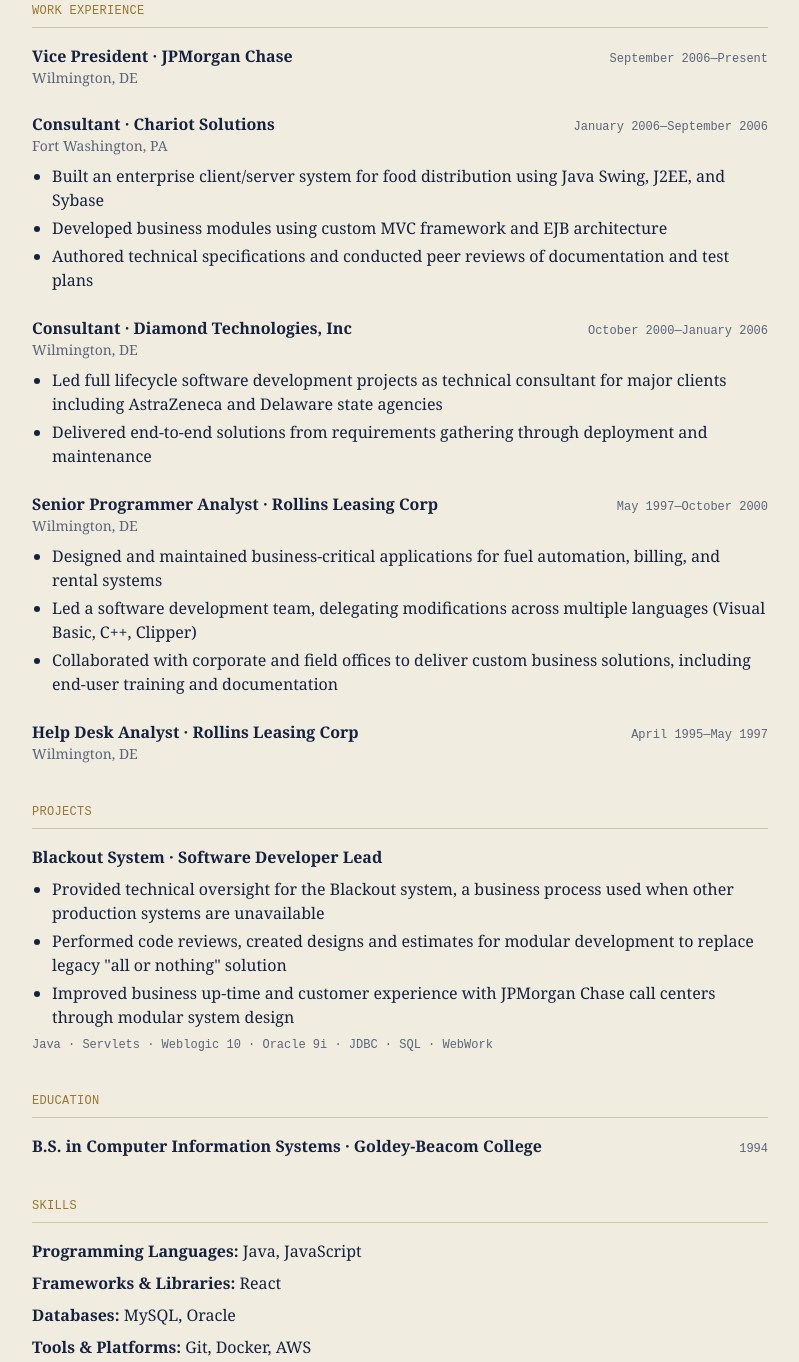
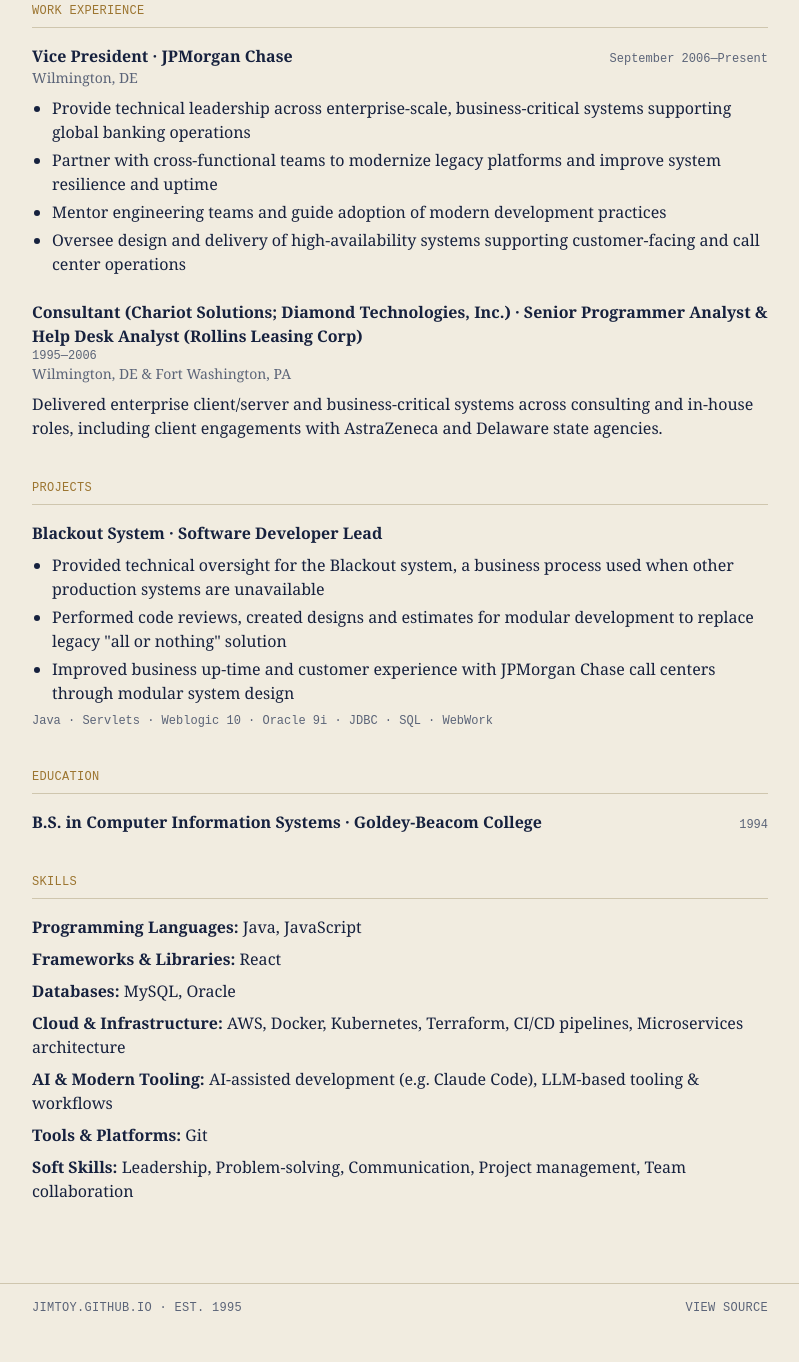
Before and after one commit to jimtoy/jimtoy.github.io, an Astro site: page /resume in a window 1280 px wide. Shown: the part 230-1592 px from the top of the page, without its empty margins (240-1039 px from the left). After the commit the page ends 1562 px from the top, so only its background shows below. Built offline with nearby package versions, Linux system fonts and the light colour scheme; Astro itself is replaced by a stand-in of ours.

Commit message:
Modernize and tighten resume content
- Fill in the JPMorgan Chase VP role (2006-Present) with generic
  placeholder bullets -- this was previously empty despite being 20
  years of career history. Jim will refine these with real specifics
  later.
- Condense the four pre-2006 roles (Chariot Solutions, Diamond
  Technologies, Rollins Leasing x2) into a single "Earlier Career"
  block, dropping dated per-role tech bullets (Clipper, Visual Basic,
  EJB) that read as more dated than helpful.
- Expand skills with Cloud & Infrastructure (Kubernetes, Terraform,
  CI/CD, microservices) and AI & Modern Tooling categories, without
  removing any existing skills.

```diff
--- a/src/data/resume.ts
+++ b/src/data/resume.ts
@@ -12,48 +12,21 @@ export const resume = {
 			location: "Wilmington, DE",
 			title: "Vice President",
 			dates: "September 2006—Present",
-			bullets: [] as string[],
-		},
-		{
-			company: "Chariot Solutions",
-			location: "Fort Washington, PA",
-			title: "Consultant",
-			dates: "January 2006—September 2006",
 			bullets: [
-				"Built an enterprise client/server system for food distribution using Java Swing, J2EE, and Sybase",
-				"Developed business modules using custom MVC framework and EJB architecture",
-				"Authored technical specifications and conducted peer reviews of documentation and test plans",
+				"Provide technical leadership across enterprise-scale, business-critical systems supporting global banking operations",
+				"Partner with cross-functional teams to modernize legacy platforms and improve system resilience and uptime",
+				"Mentor engineering teams and guide adoption of modern development practices",
+				"Oversee design and delivery of high-availability systems supporting customer-facing and call center operations",
 			],
 		},
-		{
-			company: "Diamond Technologies, Inc",
-			location: "Wilmington, DE",
-			title: "Consultant",
-			dates: "October 2000—January 2006",
-			bullets: [
-				"Led full lifecycle software development projects as technical consultant for major clients including AstraZeneca and Delaware state agencies",
-				"Delivered end-to-end solutions from requirements gathering through deployment and maintenance",
-			],
-		},
-		{
-			company: "Rollins Leasing Corp",
-			location: "Wilmington, DE",
-			title: "Senior Programmer Analyst",
-			dates: "May 1997—October 2000",
-			bullets: [
-				"Designed and maintained business-critical applications for fuel automation, billing, and rental systems",
-				"Led a software development team, delegating modifications across multiple languages (Visual Basic, C++, Clipper)",
-				"Collaborated with corporate and field offices to deliver custom business solutions, including end-user training and documentation",
-			],
-		},
-		{
-			company: "Rollins Leasing Corp",
-			location: "Wilmington, DE",
-			title: "Help Desk Analyst",
-			dates: "April 1995—May 1997",
-			bullets: [] as string[],
-		},
 	],
+	earlierCareer: {
+		dates: "1995—2006",
+		roles: "Consultant (Chariot Solutions; Diamond Technologies, Inc.) · Senior Programmer Analyst & Help Desk Analyst (Rollins Leasing Corp)",
+		location: "Wilmington, DE & Fort Washington, PA",
+		summary:
+			"Delivered enterprise client/server and business-critical systems across consulting and in-house roles, including client engagements with AstraZeneca and Delaware state agencies.",
+	},
 	education: [
 		{
 			school: "Goldey-Beacom College",
@@ -67,7 +40,16 @@ export const resume = {
 			"Programming Languages": ["Java", "JavaScript"],
 			"Frameworks & Libraries": ["React"],
 			Databases: ["MySQL", "Oracle"],
-			"Tools & Platforms": ["Git", "Docker", "AWS"],
+			"Cloud & Infrastructure": [
+				"AWS",
+				"Docker",
+				"Kubernetes",
+				"Terraform",
+				"CI/CD pipelines",
+				"Microservices architecture",
+			],
+			"AI & Modern Tooling": ["AI-assisted development (e.g. Claude Code)", "LLM-based tooling & workflows"],
+			"Tools & Platforms": ["Git"],
 		},
 		soft: ["Leadership", "Problem-solving", "Communication", "Project management", "Team collaboration"],
 	},
--- a/src/pages/resume/index.astro
+++ b/src/pages/resume/index.astro
@@ -55,6 +55,14 @@ import { resume } from "../../data/resume";
 					</div>
 				))
 			}
+		</div>
+		<div class="mt-6">
+			<div class="flex flex-wrap items-baseline justify-between gap-x-4">
+				<h3 class="font-serif font-semibold">{resume.earlierCareer.roles}</h3>
+				<span class="font-mono text-xs text-ash">{resume.earlierCareer.dates}</span>
+			</div>
+			<p class="text-ash text-sm">{resume.earlierCareer.location}</p>
+			<p class="mt-2">{resume.earlierCareer.summary}</p>
 		</div>
 	</section>
 
```
